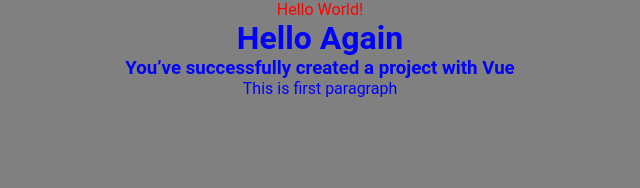
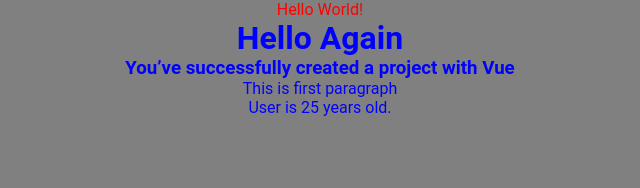
Before and after one commit to RMF2PT/Cloning-popular-retro-games-with-Vue, a Vue app in the folder Retro-games-collection/: page / in a window 1280 px wide. Shown: the top 188 px of the page, without its empty margins (320-960 px from the left). Built offline with nearby package versions, Linux system fonts and the light colour scheme.

Commit message:
Add User component
Signed-off-by: rmf2pt <rmf2pt@gmail.com>

```diff
--- a/Retro-games-collection/src/App.vue
+++ b/Retro-games-collection/src/App.vue
@@ -2,12 +2,19 @@
 import { defineComponent } from 'vue'
 import GreetingMsg from '@/components/GreetingMsg.vue'
 import HelloWorld from '@/components/HelloWorld.vue'
+import UserCmp from './components/UserCmp.vue'
 
 export default defineComponent({
   name: 'App',
   components: {
     GreetingMsg,
-    HelloWorld
+    HelloWorld,
+    UserCmp
+  },
+  data() {
+    return {
+      age: 25
+    }
   }
 })
 </script>
@@ -19,6 +26,7 @@ export default defineComponent({
       <hello-world msg="Hello Again" />
     </div>
     <p>This is first paragraph</p>
+    <UserCmp :age="age" />
   </header>
 
   <main></main>
--- a/Retro-games-collection/src/components/HelloWorld.vue
+++ b/Retro-games-collection/src/components/HelloWorld.vue
@@ -1,9 +1,12 @@
 <script lang="ts">
-export default {
+import { defineComponent } from 'vue'
+
+export default defineComponent({
+  name: 'HelloWorld',
   props: {
     msg: String
   }
-}
+})
 </script>
 
 <template>
--- /dev/null
+++ b/Retro-games-collection/src/components/UserCmp.vue
@@ -0,0 +1,16 @@
+<script lang="ts">
+import { defineComponent } from 'vue'
+
+export default defineComponent({
+  name: 'UserCmp',
+  props: {
+    age: Number
+  }
+})
+</script>
+
+<template>
+  <div>User is {{ age }} years old.</div>
+</template>
+
+<style scoped></style>
```
